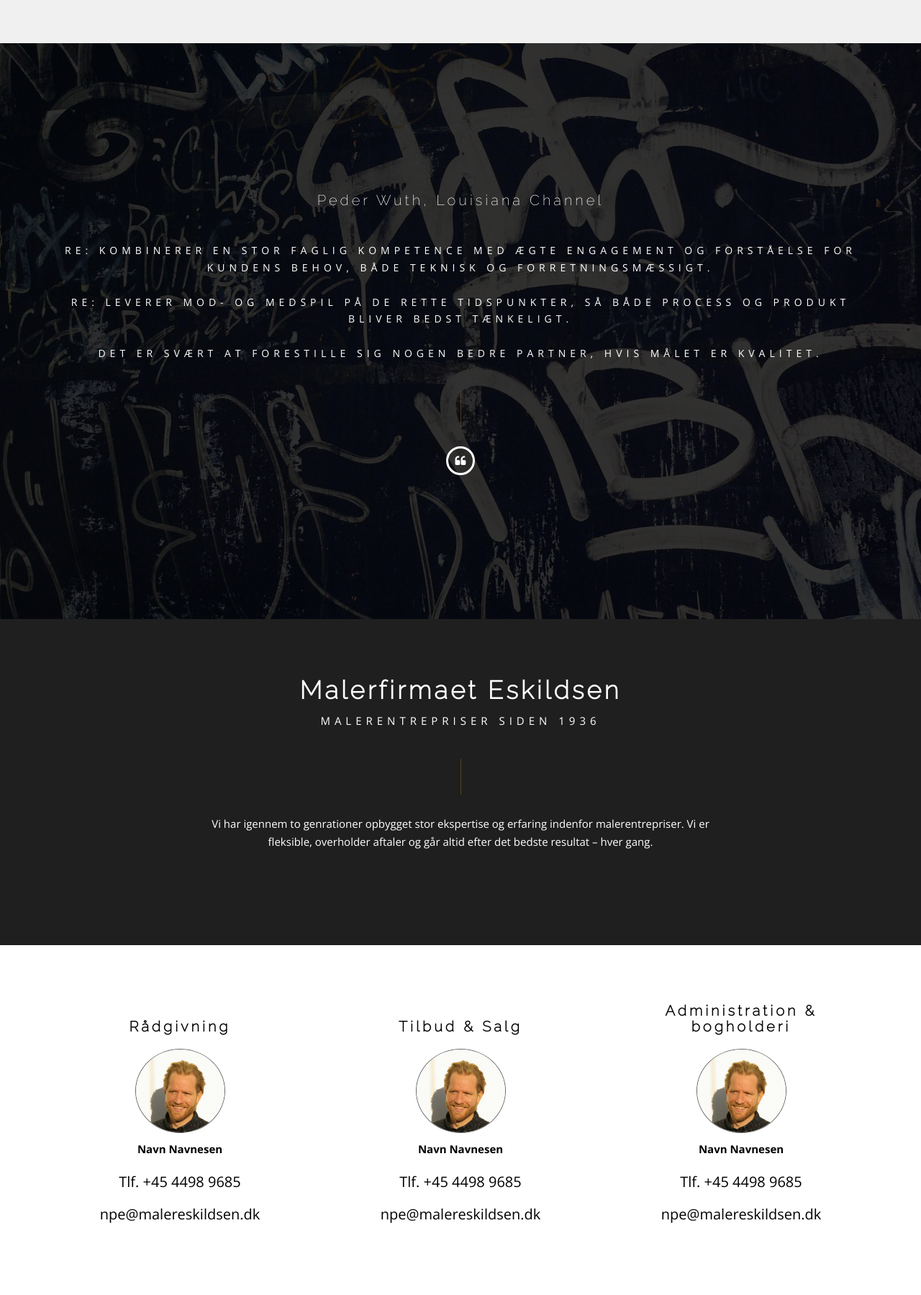
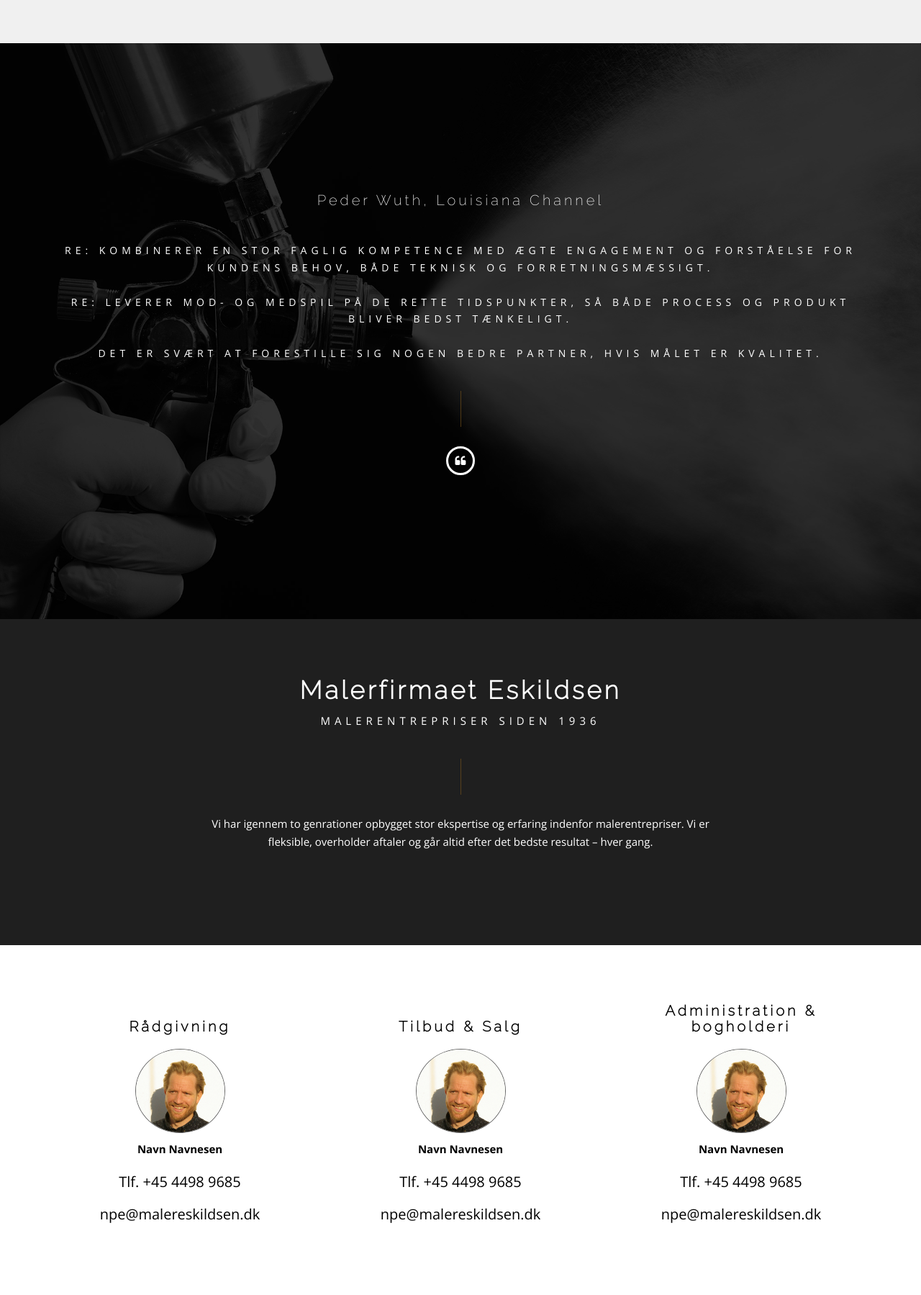
Before and after one commit to re-cph/eskildsen, a Jekyll site: the page built from index.html, in a window 1280 px wide. Shown: the part 4255-6054 px from the top of the page at 72% size. Built offline with Jekyll 4.4.1, drawn with Linux system fonts in a browser that asks for light colours; grey boxes are pictures that could not be loaded.

Commit message:
Nyt BG image

```diff
--- a/_sass/_site.sass
+++ b/_sass/_site.sass
@@ -77,10 +77,7 @@
   background-image: url("../images/bg/vintage.jpg")
 
 .bg2 .para-img
-  background-image: url("../images/bg/grafitti.jpg")
-
-.bg3 .para-img
-  background-image: url("../images/bg/koed-og-flaesk.jpg")
+  background-image: url("../images/bg/sprojtepistol.jpg")
 
 span.break-mobile-only
   display: block
```
Also changed, not shown: images/bg/grafitti.jpg (deleted), images/bg/koed-og-flaesk.jpg (deleted), images/bg/sprojtepistol.jpg (added), 1 other file.
